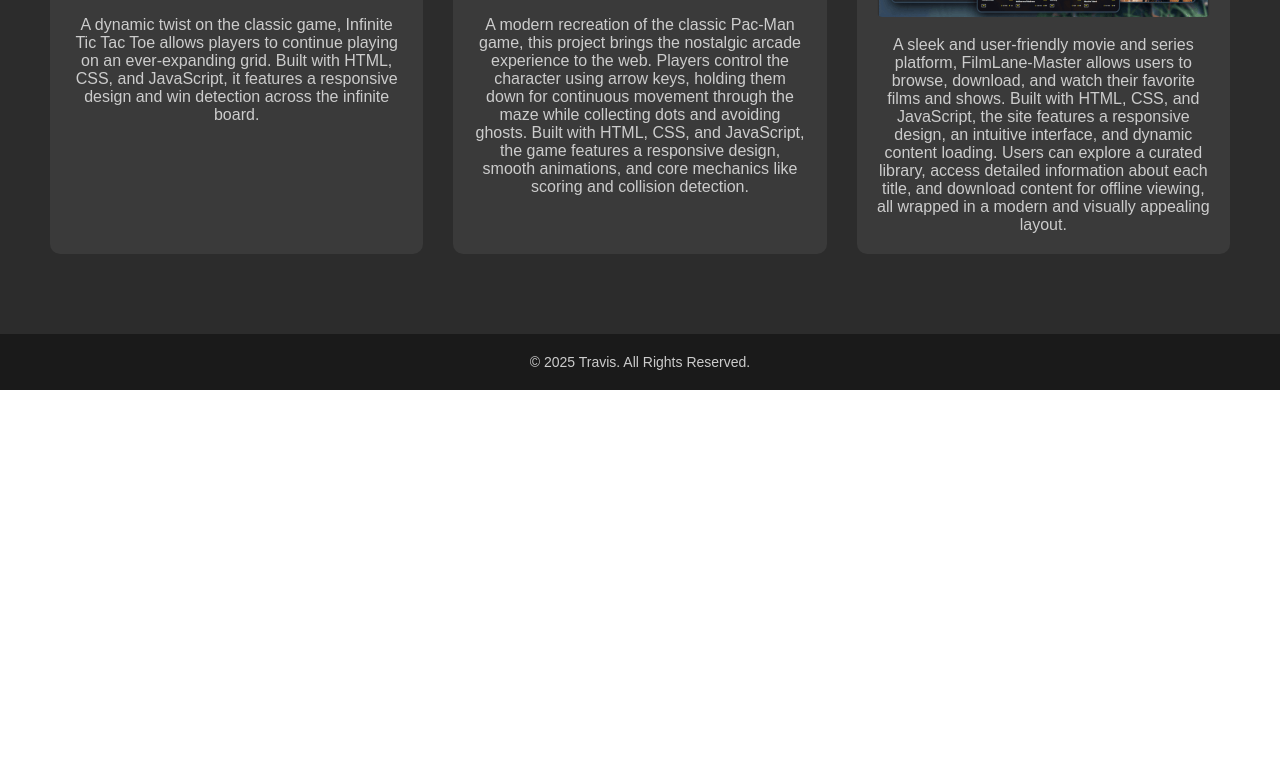
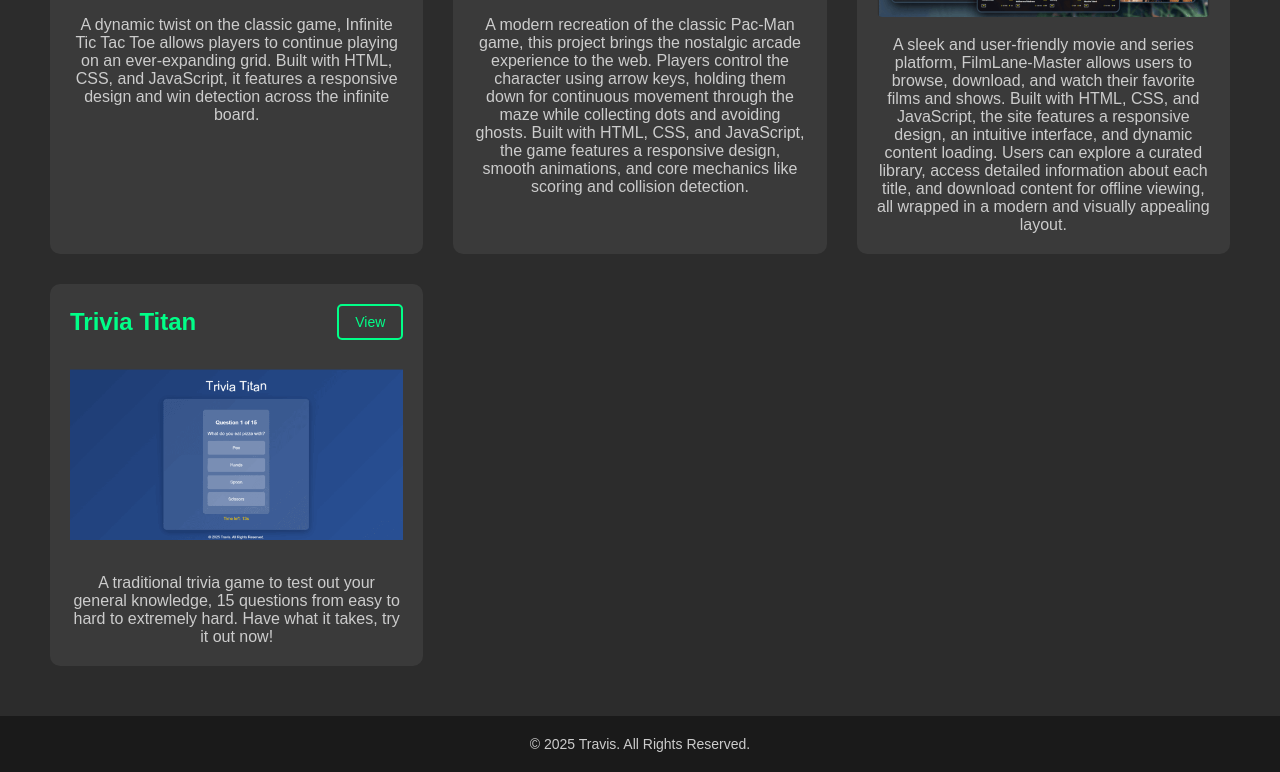
Before and after one commit to TravisKN-24/my-portfolio, a plain HTML site: page projects.html in a window 1280 px wide. Shown: the part 466-1238 px from the top of the page. Before the commit the page ends 856 px from the top, so only its background shows below. Drawn offline with Linux system fonts and the light colour scheme.

Commit message:
addition to projects section

```diff
--- a/projects.html
+++ b/projects.html
@@ -226,6 +226,14 @@
                 <img src="images/filmlane-master.png" alt="Project 3">
                 <p>A sleek and user-friendly movie and series platform, FilmLane-Master allows users to browse, download, and watch their favorite films and shows. Built with HTML, CSS, and JavaScript, the site features a responsive design, an intuitive interface, and dynamic content loading. Users can explore a curated library, access detailed information about each title, and download content for offline viewing, all wrapped in a modern and visually appealing layout.</p>
             </div>
+            <div class="project-card">
+                <div class="project-header">
+                    <h3>Trivia Titan</h3>
+                    <a href="https://traviskn-24.github.io/trivia-titan" class="download-btn">View</a>
+                </div>
+                <img src="images/trivia.png" alt="Project 4">
+                <p>A traditional trivia game to test out your general knowledge, 15 questions from easy to hard to extremely hard. Have what it takes, try it out now!</p>
+            </div>
         </div>
     </section>
 
```
Also changed, not shown: images/trivia.png (added).
